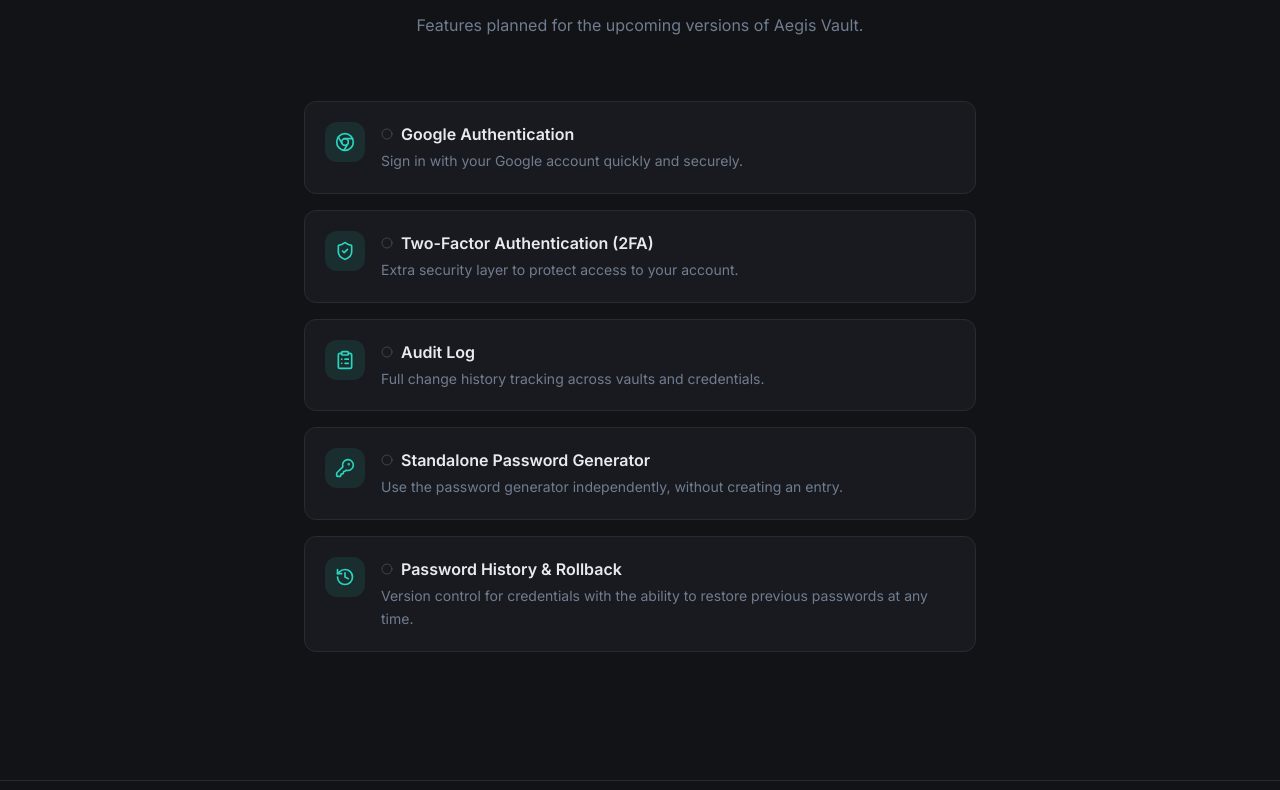
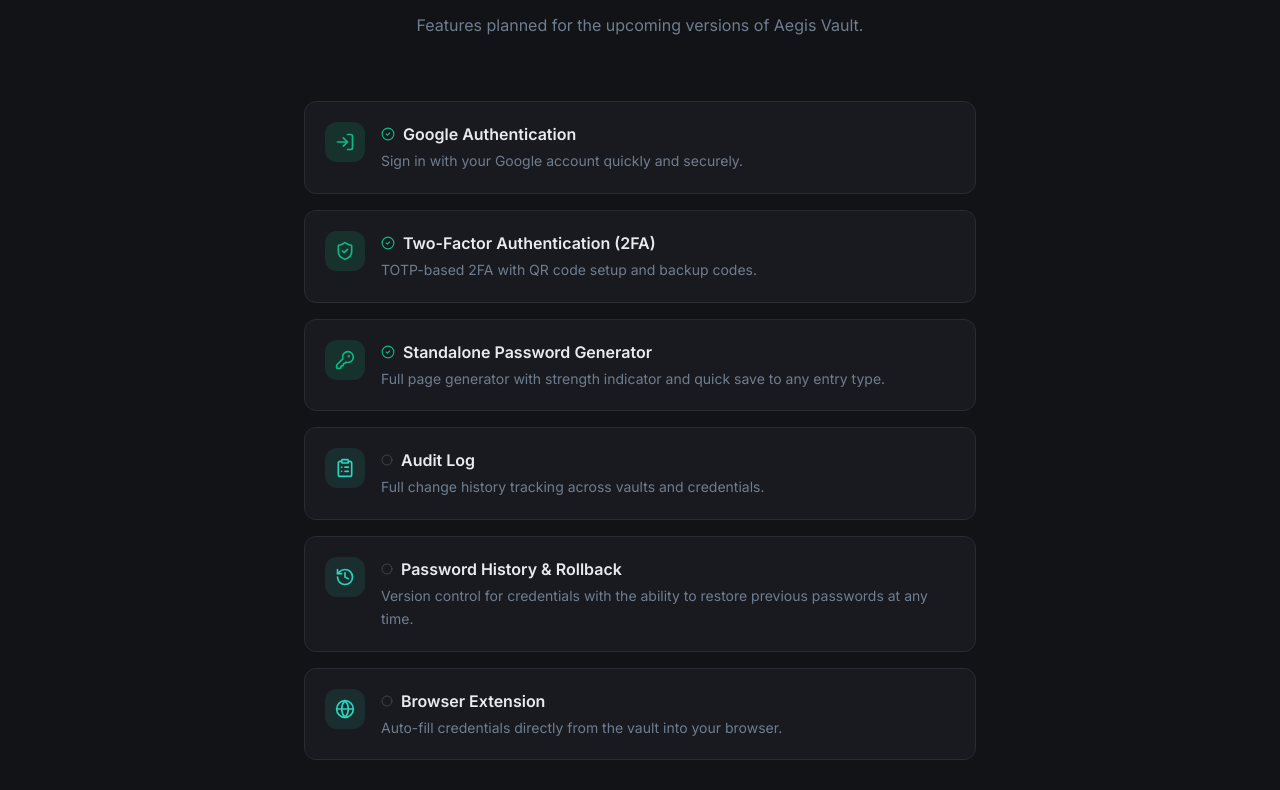
Before and after one commit to leonardoReizz/aegis-vault-lp, a React (Vite) app: page / in a window 1280 px wide. Shown: the part 3010-3800 px from the top of the page. Built offline with nearby package versions, Linux system fonts and the light colour scheme; no server answers; the HTML template or start-up script is replaced by a standard one.

Commit message:
feat: update roadmap items in README and RoadmapSection with completion status and new features

```diff
--- a/src/components/RoadmapSection.tsx
+++ b/src/components/RoadmapSection.tsx
@@ -1,18 +1,34 @@
 import { motion } from "framer-motion";
-import { History, ClipboardList, ShieldCheck, Chrome, KeyRound, Circle } from "lucide-react";
+import { History, ClipboardList, ShieldCheck, LogIn, KeyRound, Circle, CircleCheck, Globe } from "lucide-react";
 
-const roadmapItems = [
+type RoadmapItem = {
+  icon: React.ComponentType<{ className?: string }>;
+  title: string;
+  description: string;
+  done?: boolean;
+};
+
+const roadmapItems: RoadmapItem[] = [
   {
-    icon: Chrome,
+    icon: LogIn,
     title: "Google Authentication",
     description:
       "Sign in with your Google account quickly and securely.",
+    done: true,
   },
   {
     icon: ShieldCheck,
     title: "Two-Factor Authentication (2FA)",
     description:
-      "Extra security layer to protect access to your account.",
+      "TOTP-based 2FA with QR code setup and backup codes.",
+    done: true,
+  },
+  {
+    icon: KeyRound,
+    title: "Standalone Password Generator",
+    description:
+      "Full page generator with strength indicator and quick save to any entry type.",
+    done: true,
   },
   {
     icon: ClipboardList,
@@ -21,16 +37,16 @@ const roadmapItems = [
       "Full change history tracking across vaults and credentials.",
   },
   {
-    icon: KeyRound,
-    title: "Standalone Password Generator",
-    description:
-      "Use the password generator independently, without creating an entry.",
-  },
-  {
     icon: History,
     title: "Password History & Rollback",
     description:
       "Version control for credentials with the ability to restore previous passwords at any time.",
+  },
+  {
+    icon: Globe,
+    title: "Browser Extension",
+    description:
+      "Auto-fill credentials directly from the vault into your browser.",
   },
 ];
 
@@ -75,12 +91,16 @@ const RoadmapSection = () => {
               viewport={{ once: true, margin: "-60px" }}
               className="group flex items-start gap-4 p-5 rounded-xl bg-card border border-border hover:border-primary/20 transition-all duration-300"
             >
-              <div className="w-10 h-10 rounded-lg bg-primary/10 flex items-center justify-center shrink-0 group-hover:bg-primary/20 transition-colors">
-                <item.icon className="w-5 h-5 text-primary" />
+              <div className={`w-10 h-10 rounded-lg flex items-center justify-center shrink-0 transition-colors ${item.done ? "bg-emerald-500/15 group-hover:bg-emerald-500/25" : "bg-primary/10 group-hover:bg-primary/20"}`}>
+                <item.icon className={`w-5 h-5 ${item.done ? "text-emerald-500" : "text-primary"}`} />
               </div>
               <div className="flex-1 min-w-0">
                 <div className="flex items-center gap-2 mb-1">
-                  <Circle className="w-3 h-3 text-muted-foreground/40" />
+                  {item.done ? (
+                    <CircleCheck className="w-3.5 h-3.5 text-emerald-500" />
+                  ) : (
+                    <Circle className="w-3 h-3 text-muted-foreground/40" />
+                  )}
                   <h3 className="font-semibold text-foreground">{item.title}</h3>
                 </div>
                 <p className="text-sm text-muted-foreground leading-relaxed">
```
Also changed, not shown: 1 other file (tests, documents, lock files or other folders).
